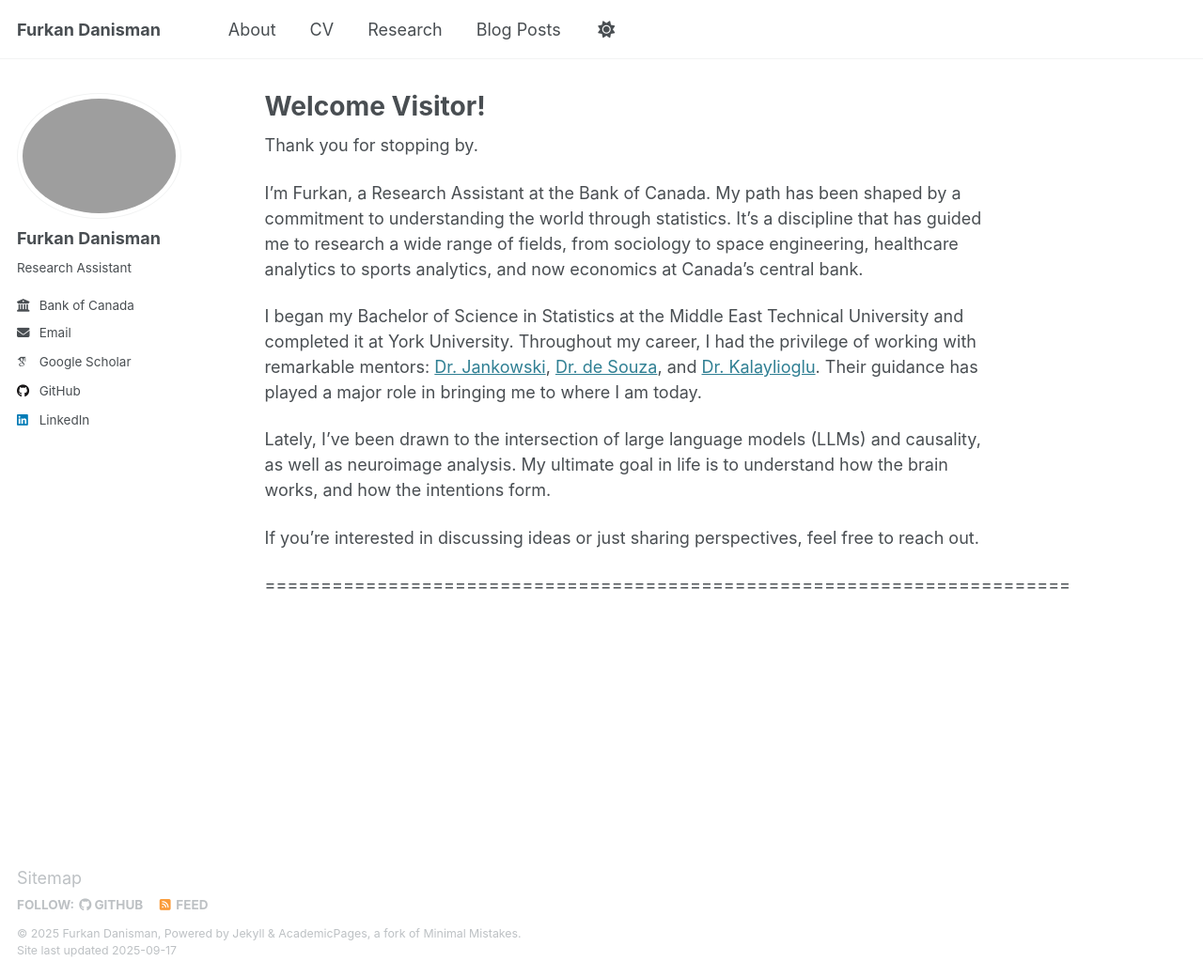
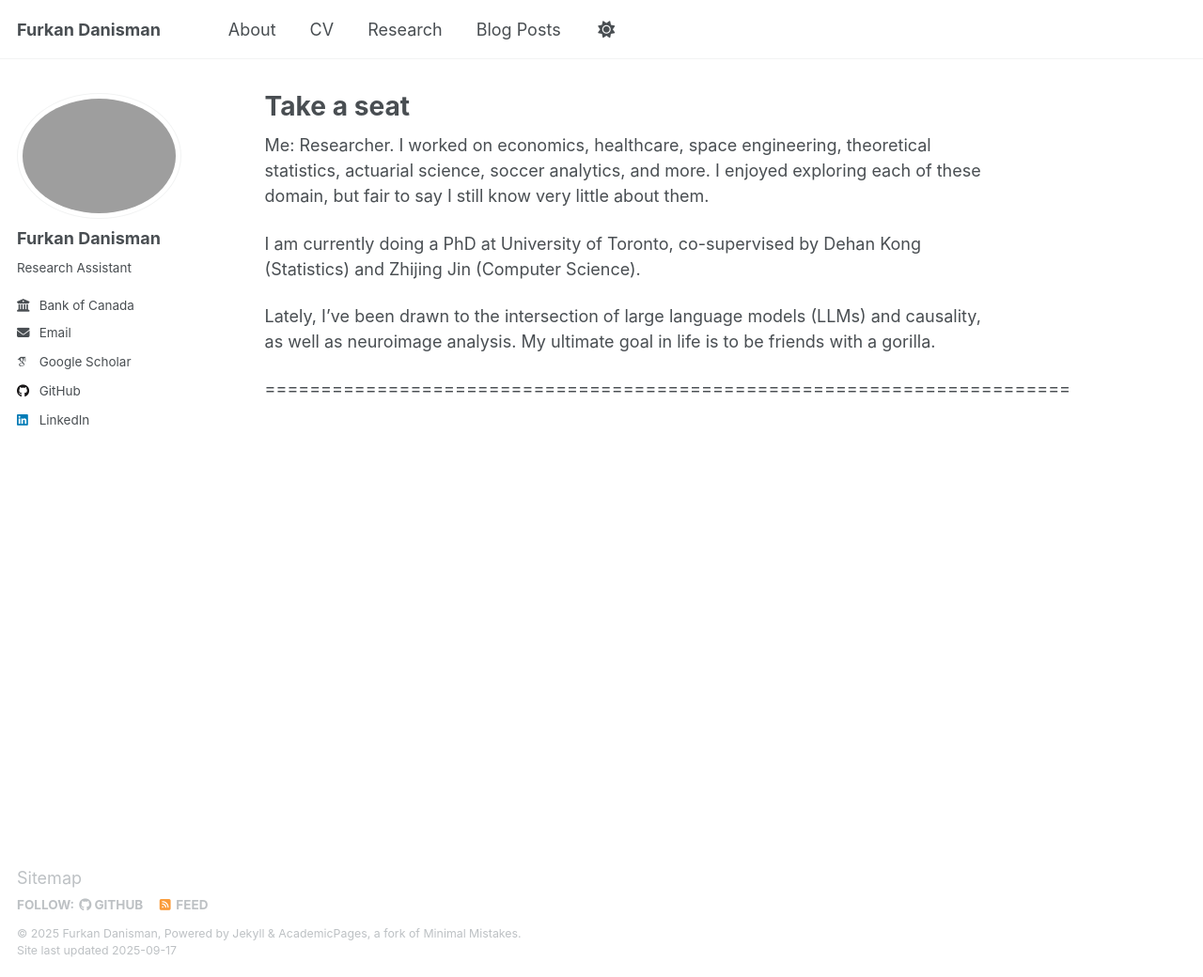
Before and after one commit to FurkanDanisman/FurkanDanisman.github.io, a Jekyll site: the page built from _pages/about.md, in a window 1280 px wide and 1040 px high. Shown: the whole window at 94% size. Built offline with Jekyll 4.4.1, drawn with Linux system fonts in a browser that asks for light colours; some web fonts are replaced.

Commit message:
Update about.md

```diff
--- a/_pages/about.md
+++ b/_pages/about.md
@@ -1,20 +1,16 @@
 ---
 permalink: /
-title: "Welcome Visitor!"
+title: "Take a seat"
 author_profile: true
 redirect_from:
   - /about/
   - /about.html
 ---
 
-Thank you for stopping by.
+Me: Researcher. I worked on economics, healthcare, space engineering, theoretical statistics, actuarial science, soccer analytics, and more. I enjoyed exploring each of these domain, but fair to say I still know very little about them.
 
-I’m Furkan, a Research Assistant at the Bank of Canada. My path has been shaped by a commitment to understanding the world through statistics. It’s a discipline that has guided me to research a wide range of fields, from sociology to space engineering, healthcare analytics to sports analytics, and now economics at Canada’s central bank.
+I am currently doing a PhD at University of Toronto, co-supervised by Dehan Kong (Statistics) and Zhijing Jin (Computer Science).
 
-I began my Bachelor of Science in Statistics at the Middle East Technical University and completed it at York University. Throughout my career, I had the privilege of working with remarkable mentors: [Dr. Jankowski](https://www.yorku.ca/hkj/), [Dr. de Souza](https://www.desouzacpe.com/), and [Dr. Kalaylioglu](https://avesis.metu.edu.tr/kzeynep). Their guidance has played a major role in bringing me to where I am today.
-
-Lately, I’ve been drawn to the intersection of large language models (LLMs) and causality, as well as neuroimage analysis. My ultimate goal in life is to understand how the brain works, and how the intentions form.
-
-If you’re interested in discussing ideas or just sharing perspectives, feel free to reach out.
+Lately, I’ve been drawn to the intersection of large language models (LLMs) and causality, as well as neuroimage analysis. My ultimate goal in life is to be friends with a gorilla.
 
 ========================================================================
```
